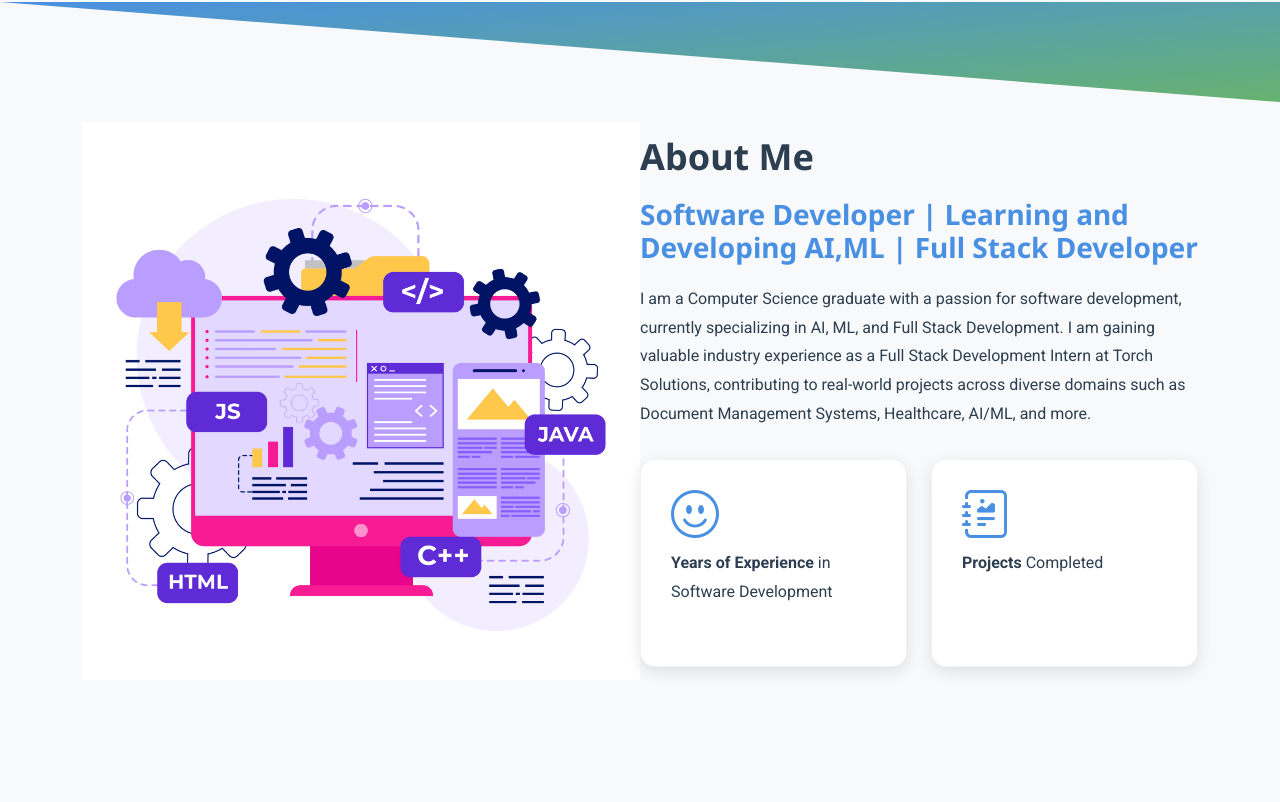
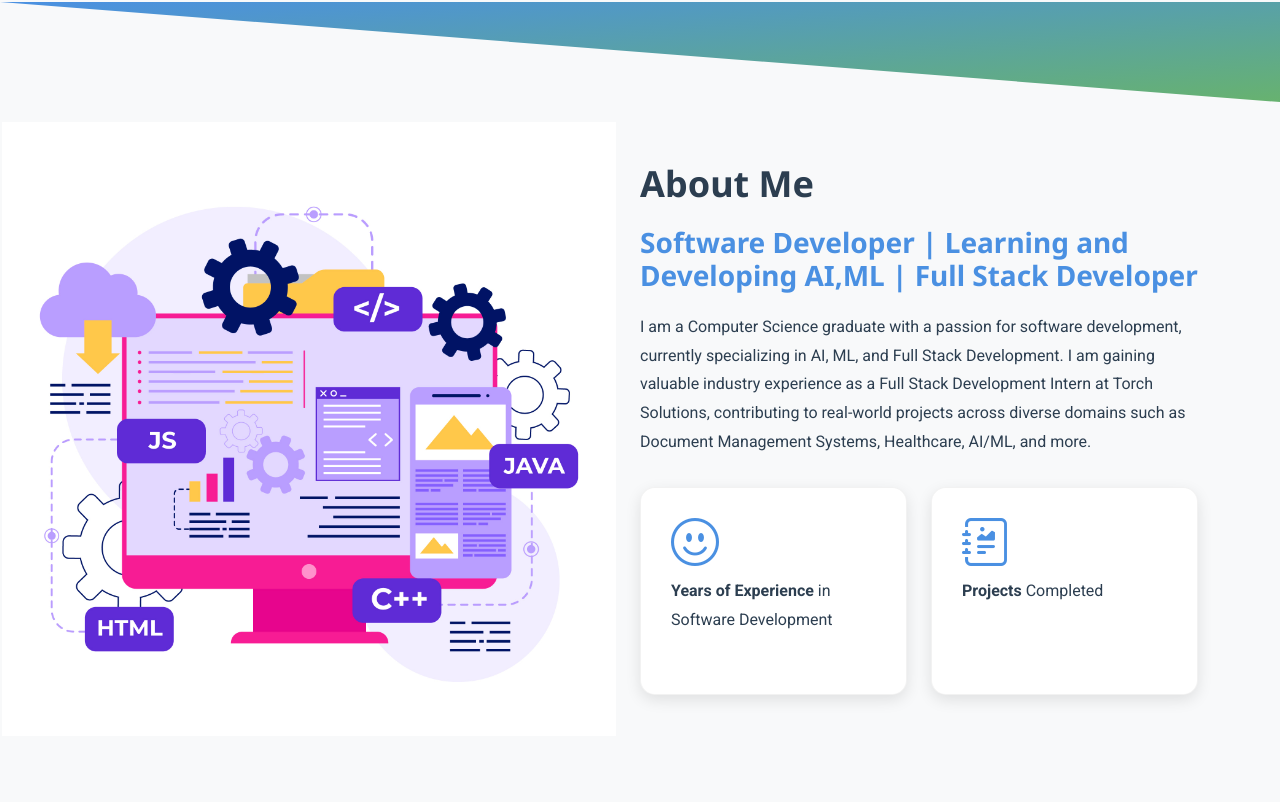
Before and after one commit to httpsMansoor/Mansoor-Akhtar-Potfolio-website, a plain HTML site: page index.html in a window 1280 px wide. Shown: the part 798-1600 px from the top of the page. Drawn offline with nearby package versions, Linux system fonts and the light colour scheme; grey boxes are pictures that could not be loaded; a script that the page names is missing.

Commit message:
style: adjust about section image position

```diff
--- a/assets/css/main.css
+++ b/assets/css/main.css
@@ -340,6 +340,11 @@ h1, h2, h3, h4, h5, h6 {
   font-weight: 700;
   color: var(--secondary-color);
   margin: 10px 0;
+}
+
+.about .col-lg-6 img {
+  margin-left: -80px;
+  max-width: 110%;
 }
 
 /*--------------------------------------------------------------
```
